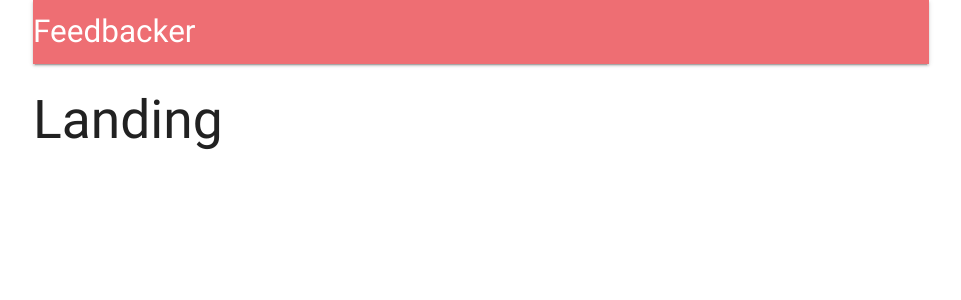
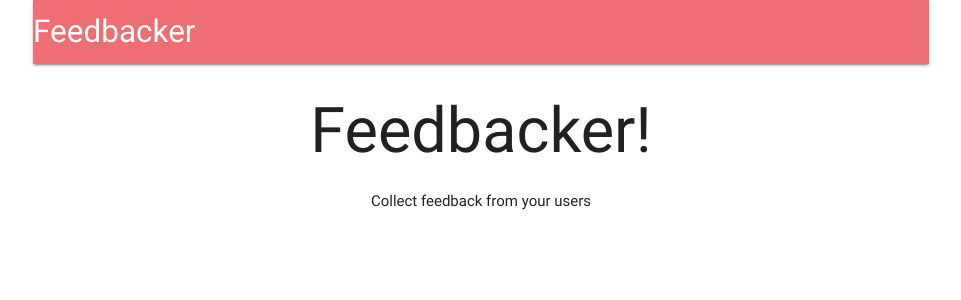
Before and after one commit to sanderhelleso/feedbacker, a React (Create React App) app in the folder client/: page / in a window 1280 px wide. Shown: the top 300 px of the page, without its empty margins (159-1120 px from the left). Built offline with nearby package versions, Linux system fonts and the light colour scheme; no server answers.

Commit message:
added landing component

```diff
--- a/client/src/components/App.js
+++ b/client/src/components/App.js
@@ -6,10 +6,9 @@
 
 // dummy components
 import Header from "./Header";
+import Landing from "./Landing";
 const Dashboard = () => <h2>Dashboard</h2>
 const SurveyNew = () => <h2>SurveyNew</h2>
-const Landing = () => <h2>Landing</h2>
-
 
 // create App component
 class App extends Component {
--- /dev/null
+++ b/client/src/components/Landing.js
@@ -0,0 +1,14 @@
+import React from "react";
+
+const Landing = () => {
+    return(
+        <div style={{ textAlign: "center"}}>
+            <h1>
+                Feedbacker!
+            </h1>
+            Collect feedback from your users
+        </div>
+    );
+}
+
+export default Landing;
```
